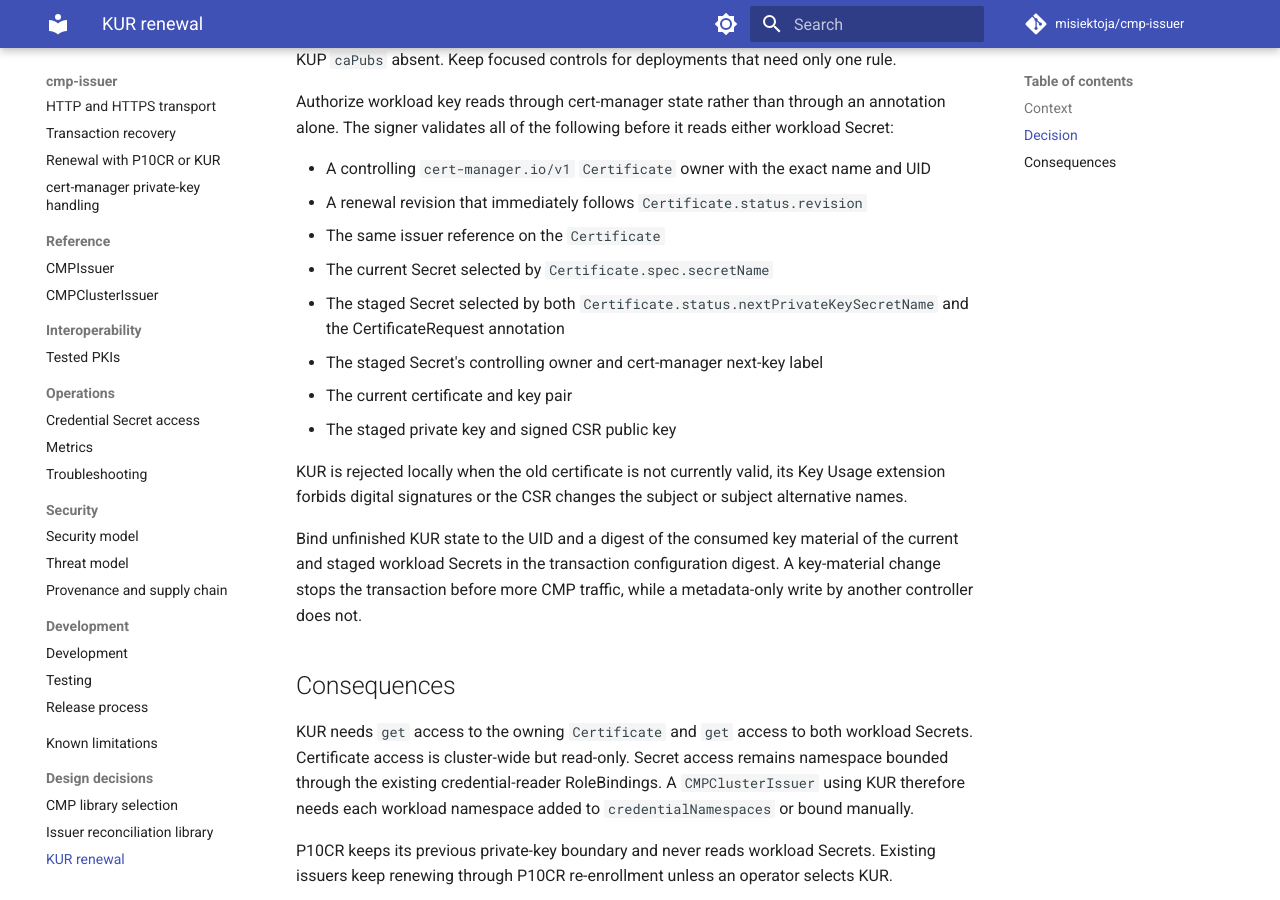
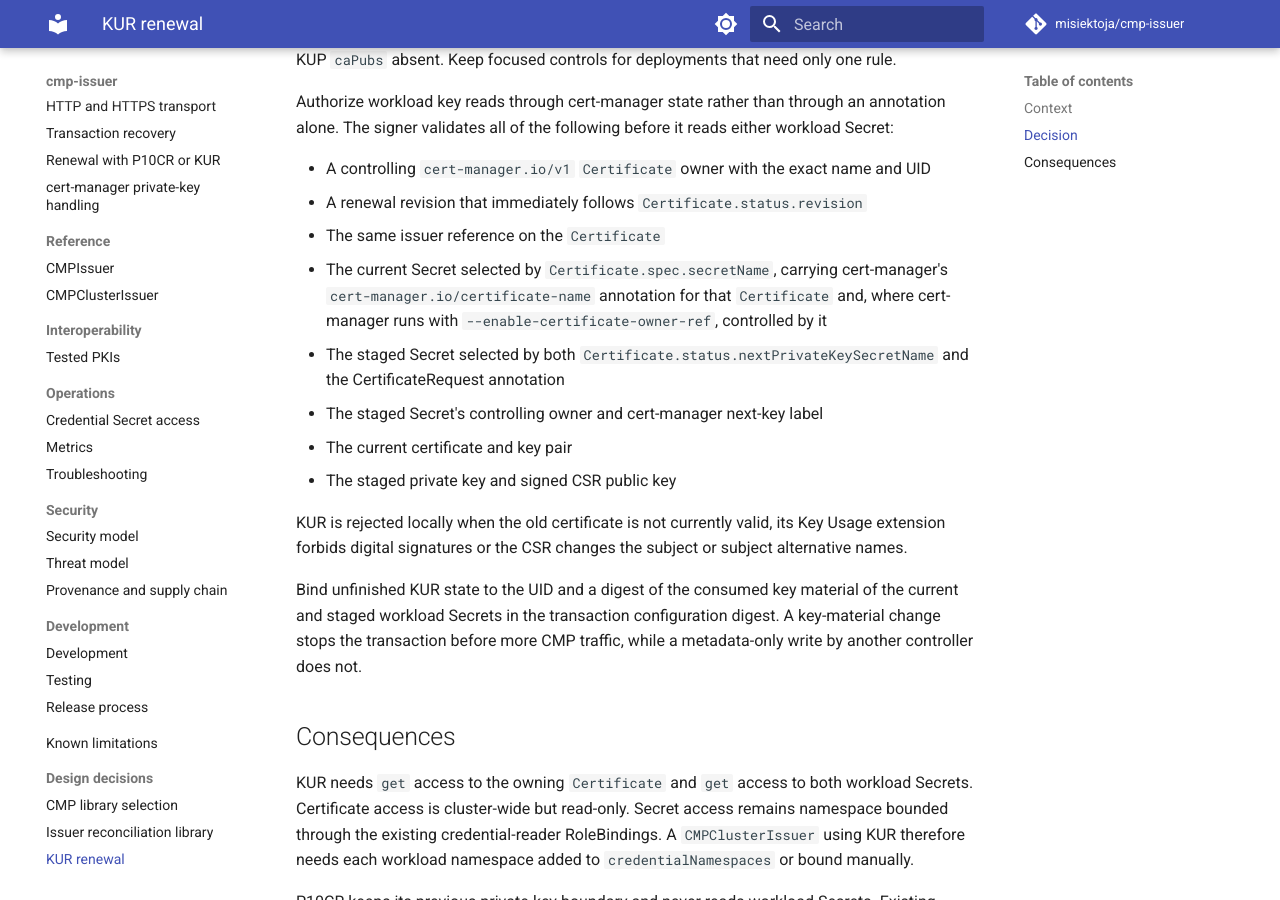
Before and after one commit to misiektoja/cmp-issuer, an MkDocs documentation site: the page built from docs/adr/0003-kur-renewal.md, in a window 1280 px wide and 900 px high, scrolled down 1042 px. Built offline with MkDocs 1.6.1 and Material for MkDocs 9.7.7, drawn with Linux system fonts in a browser that asks for light colours; comment, search, counter and statistics services are not loaded.

Commit message:
docs(adr): record the current Secret provenance requirement

```diff
--- a/docs/adr/0003-kur-renewal.md
+++ b/docs/adr/0003-kur-renewal.md
@@ -30,7 +30,7 @@ Authorize workload key reads through cert-manager state rather than through an a
 * A controlling `cert-manager.io/v1` `Certificate` owner with the exact name and UID
 * A renewal revision that immediately follows `Certificate.status.revision`
 * The same issuer reference on the `Certificate`
-* The current Secret selected by `Certificate.spec.secretName`
+* The current Secret selected by `Certificate.spec.secretName`, carrying cert-manager's `cert-manager.io/certificate-name` annotation for that `Certificate` and, where cert-manager runs with `--enable-certificate-owner-ref`, controlled by it
 * The staged Secret selected by both `Certificate.status.nextPrivateKeySecretName` and the CertificateRequest annotation
 * The staged Secret's controlling owner and cert-manager next-key label
 * The current certificate and key pair
```
